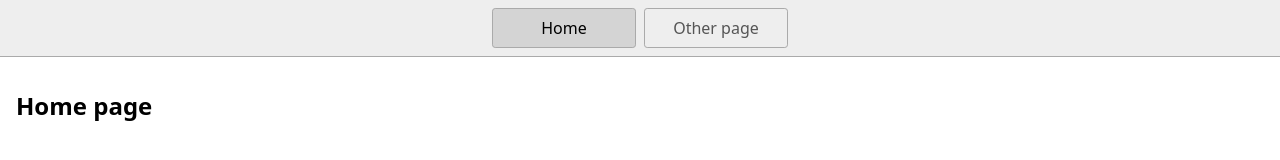
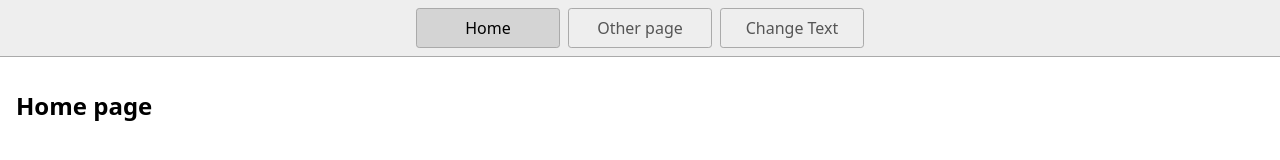
Before and after one commit to Onjospiat/JS_Aula15, a website: page index.html in a window 1280 px wide. Drawn offline with Linux system fonts and the light colour scheme.

Commit message:
JS final EN

```diff
--- a/index.html
+++ b/index.html
@@ -15,6 +15,7 @@
     <nav>
       <a href="/" aria-current="page">Home</a>
       <a href="/page2.html">Other page</a>
+      <a onclick="changeText()">Change Text</a>
     </nav>
     <main>
       <h1>Home page</h1>
--- a/script.js
+++ b/script.js
@@ -1 +1,6 @@
-console.log('Hello!');
+function changeText(){
+    var x = document.getElementsByTagName("h1");
+    x[0].innerHTML = "Hello!";
+}
+
+window.changeText = changeText;
```
Also changed, not shown: 1 other file.
